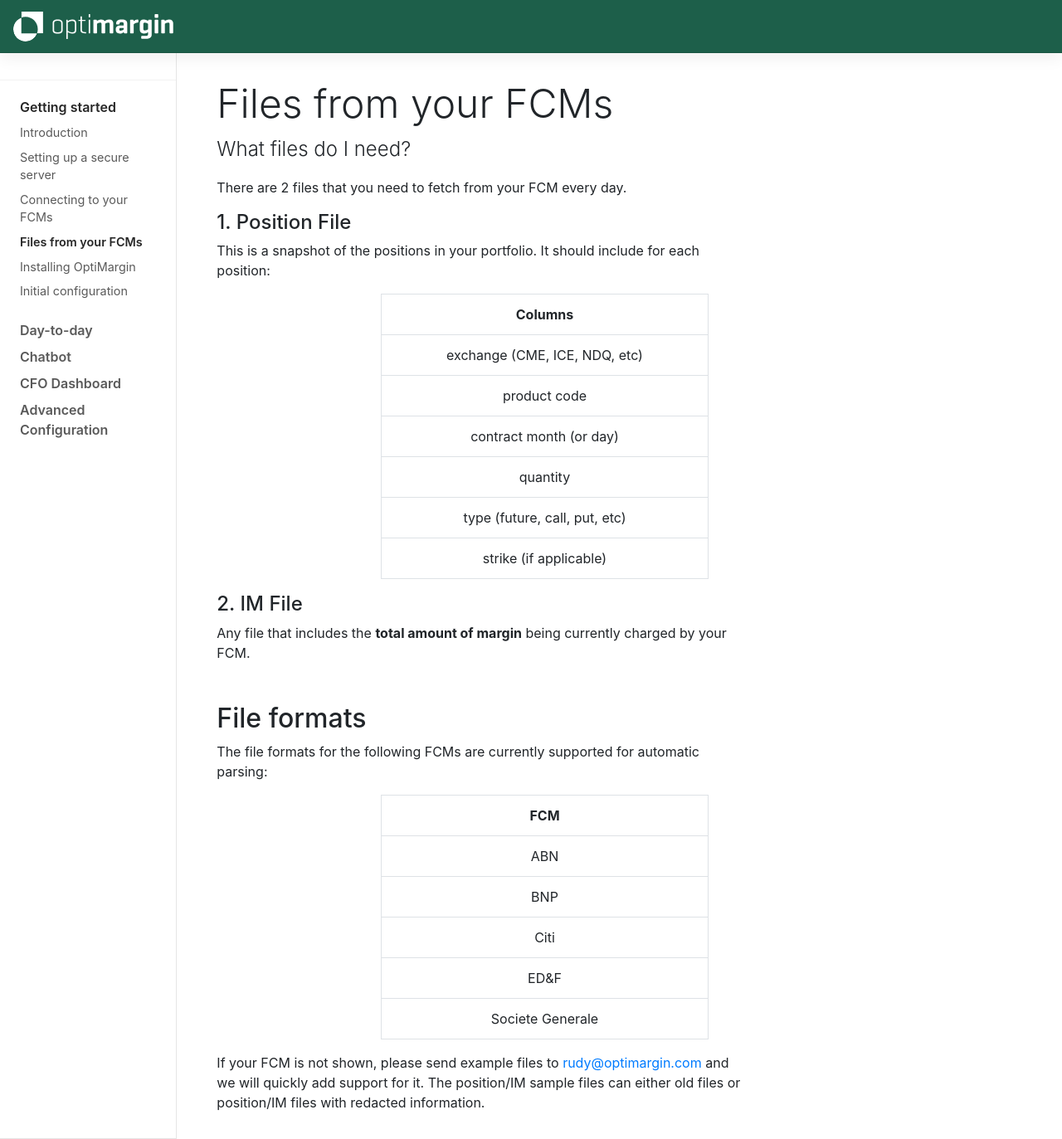
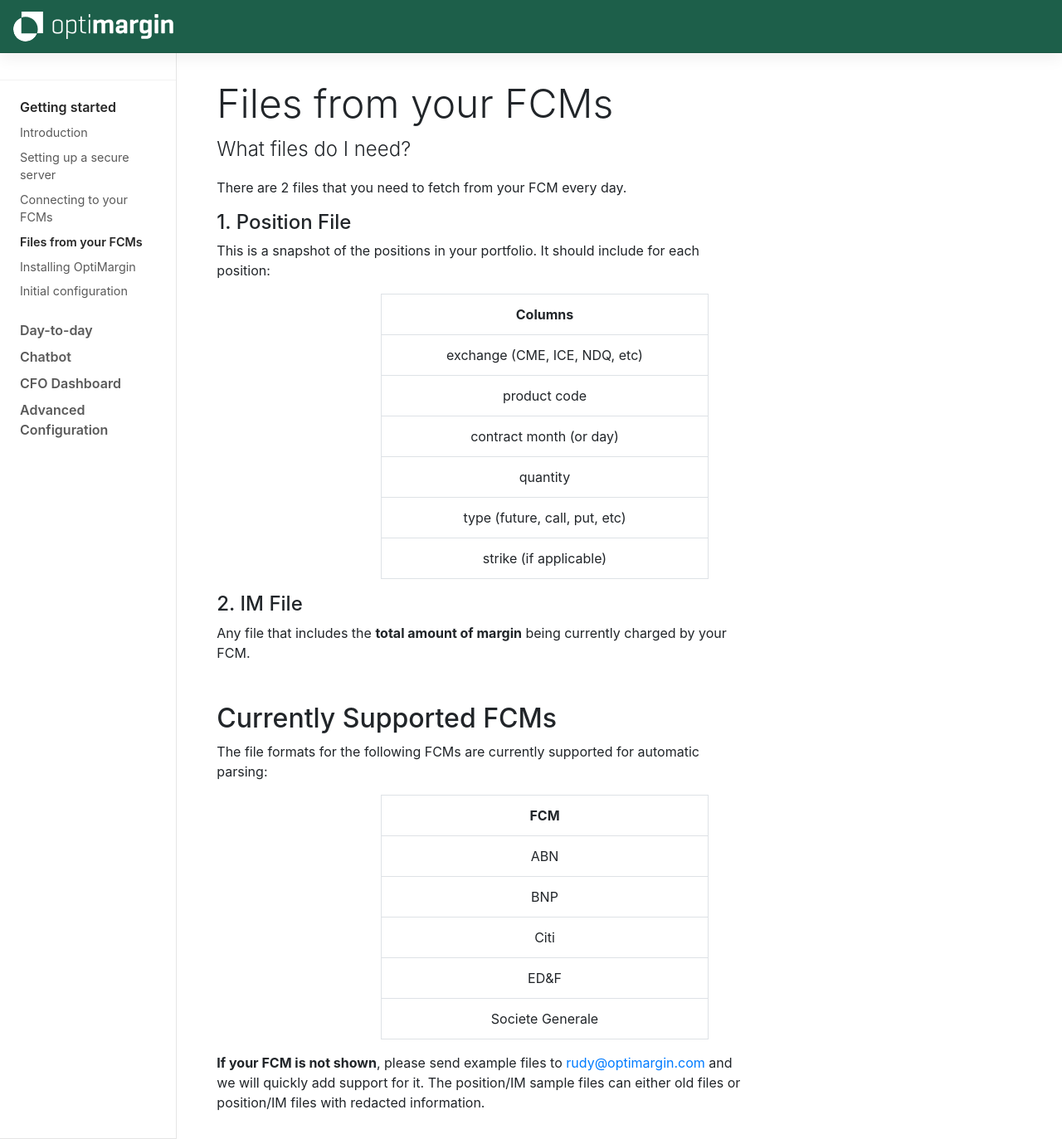
Before and after one commit to optimargin/optimargin.github.io, a Jekyll site: the page built from docs/getting-started/files-from-fcm.md, in a window 1280 px wide and 1373 px high. Shown: the whole window at 83% size. Built offline with Jekyll 4.4.1, drawn with Linux system fonts in a browser that asks for light colours.

Commit message:
wording for FCMs

```diff
--- a/docs/getting-started/files-from-fcm.md
+++ b/docs/getting-started/files-from-fcm.md
@@ -31,7 +31,7 @@
 
 Any file that includes the **total amount of margin** being currently charged by your FCM.
 
-## File formats
+## Currently Supported FCMs
 
 The file formats for the following FCMs are currently supported for automatic parsing:
 <div class="half-table">
@@ -49,4 +49,4 @@
 {{ markdown | markdownify }}
 </div>
 
-If your FCM is not shown, please send example files to [{{ site.help_email }}](mailto: {{ site.help_email }}) and we will quickly add support for it. The position/IM sample files can either old files or position/IM files with redacted information.
+**If your FCM is not shown**, please send example files to [{{ site.help_email }}](mailto: {{ site.help_email }}) and we will quickly add support for it. The position/IM sample files can either old files or position/IM files with redacted information.
```
